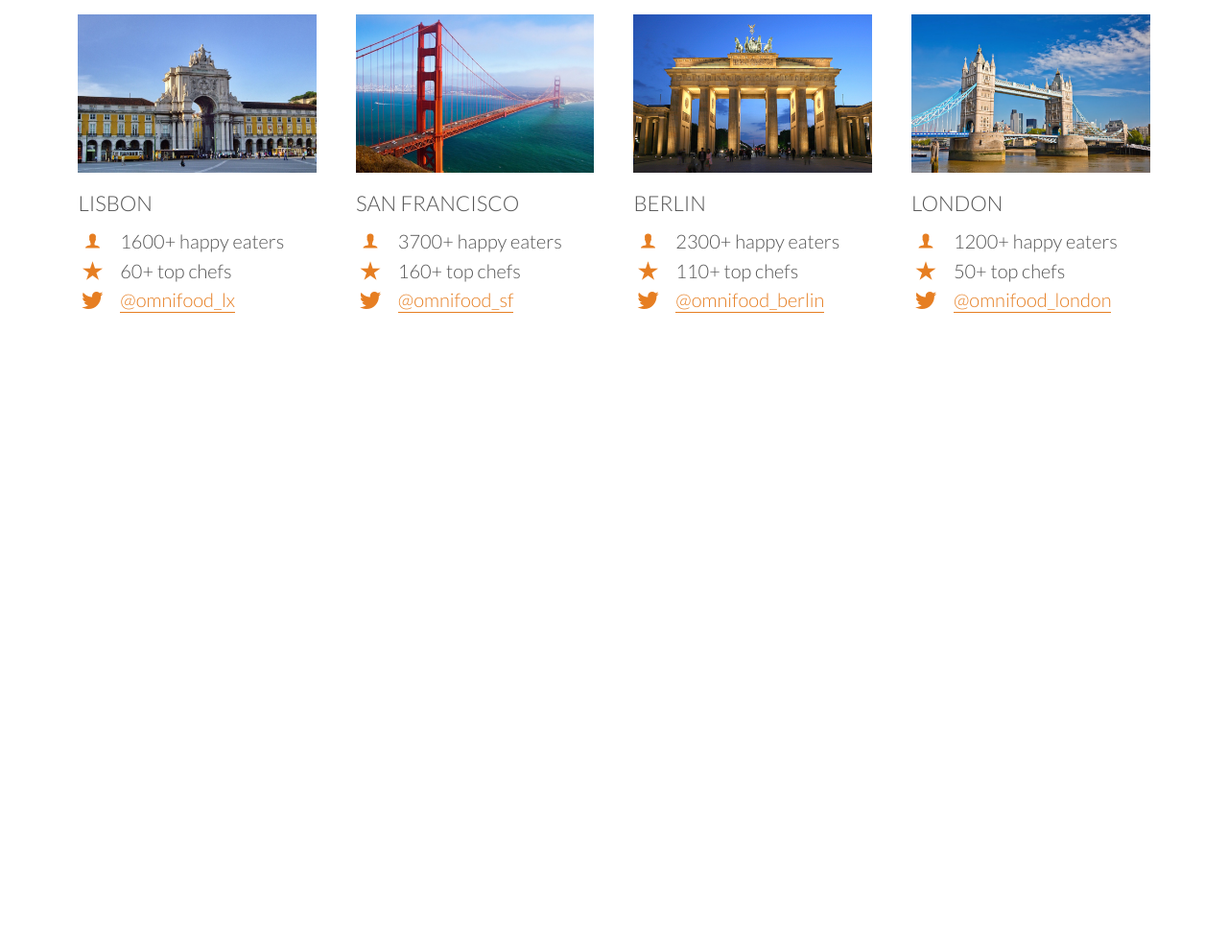
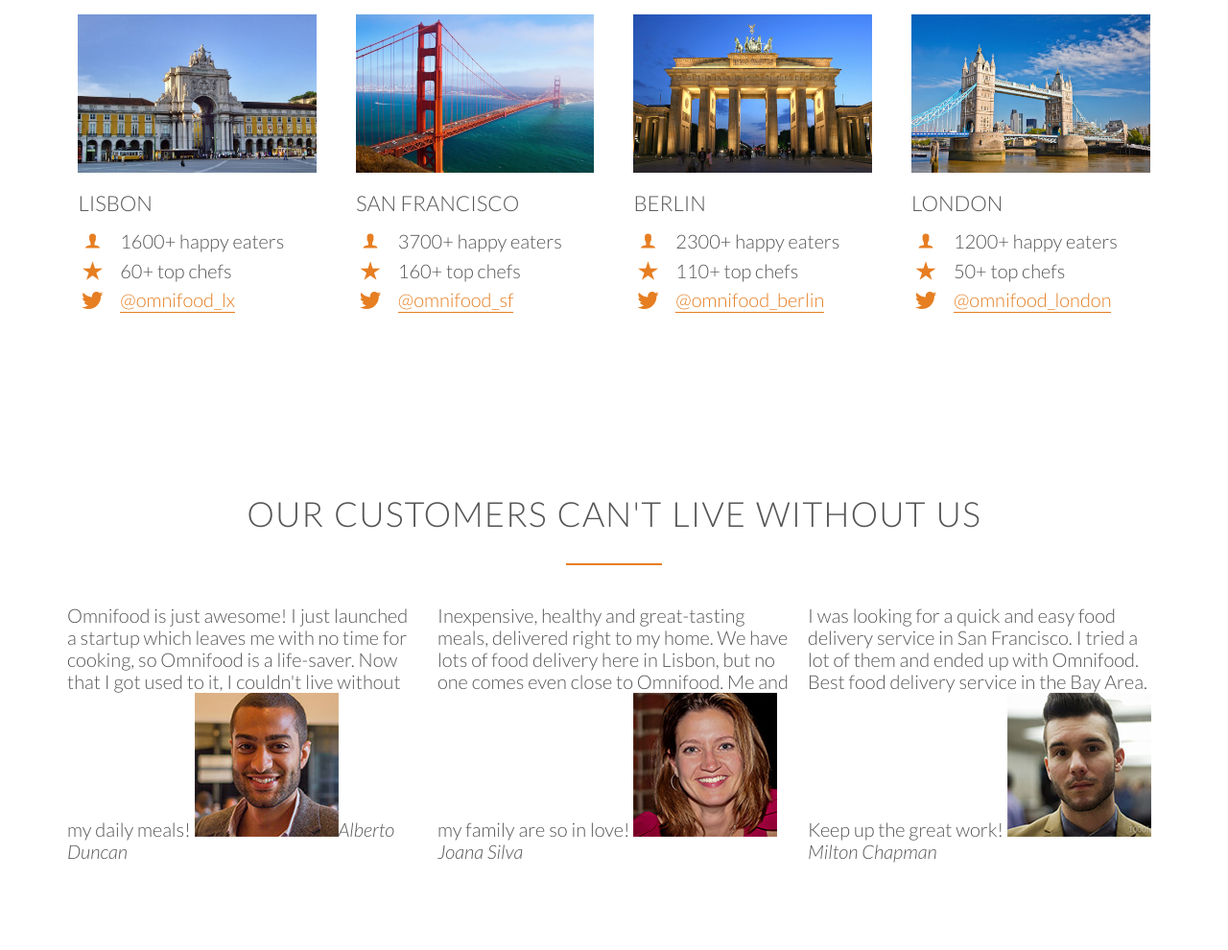
Before and after one commit to 561nano/Udemy_HTML5_CSS3, a plain HTML site: page Section 5/Omnifood/index.html in a window 1280 px wide. Shown: the part 2930-3920 px from the top of the page at 96% size. Before the commit the page ends 3365 px from the top, so only its background shows below. Drawn offline with nearby package versions, Linux system fonts and the light colour scheme.

Commit message:
Added testimonials section
Added: before image for testimonials section
Added: Image & texts

```diff
--- a/Section 5/Omnifood/index.html
+++ b/Section 5/Omnifood/index.html
@@ -228,24 +228,36 @@
             </div>
 
         </section>
+        <section class="section-testimonials">
+            <div class="row">
+                <h2>Our customers can't live without us</h2>
+            </div>
+            <div class="row">
+                <div class="col span-1-of-3">
+                    <blockquote>
+                        Omnifood is just awesome! I just launched a startup which leaves me with no time for cooking, so Omnifood is a life-saver. Now that I got used to it, I couldn't live without my daily meals!
+                        <cite><img src="resources/img/customer-1.jpg" alt="Alberto Duncan img">Alberto Duncan</cite>
+                    </blockquote>
+                </div>
+                <div class="col span-1-of-3">
+                    <blockquote>
+                        Inexpensive, healthy and great-tasting meals, delivered right to my home. We have lots of food delivery here in Lisbon, but no one comes even close to Omnifood. Me and my family are so in love!
+                        <cite><img src="resources/img/customer-2.jpg" alt="Joana Silva">Joana Silva</cite>
+                    </blockquote>
+                </div>
+                <div class="col span-1-of-3">
+                    <blockquote>
+                        I was looking for a quick and easy food delivery service in San Francisco. I tried a lot of them and ended up with Omnifood. Best food delivery service in the Bay Area. Keep up the great work!
+                        <cite><img src="resources/img/customer-3.jpg" alt="Milton Chapman">Milton Chapman</cite>
+                    </blockquote>
+                </div>
+            </div>
+        </section>
 
     </body>
 </html>
 
 <!--
-
-Section 5: Customer testimonials
-Title: Our customers can't live without us
-
-Omnifood is just awesome! I just launched a startup which leaves me with no time for cooking, so Omnifood is a life-saver. Now that I got used to it, I couldn't live without my daily meals!
-(Alberto Duncan)
-
-Inexpensive, healthy and great-tasting meals, delivered right to my home. We have lots of food delivery here in Lisbon, but no one comes even close to Omnifood. Me and my family are so in love!
-(Joana Silva)
-
-I was looking for a quick and easy food delivery service in San Francisco. I tried a lot of them and ended up with Omnifood. Best food delivery service in the Bay Area. Keep up the great work!
-(Milton Chapman)
-
 
 Section 6: Sign up and pricing plans
 Title: Start eating healthy today
```
Also changed, not shown: Section 5/Before and after/6-Testi (Part 0).png (added).
